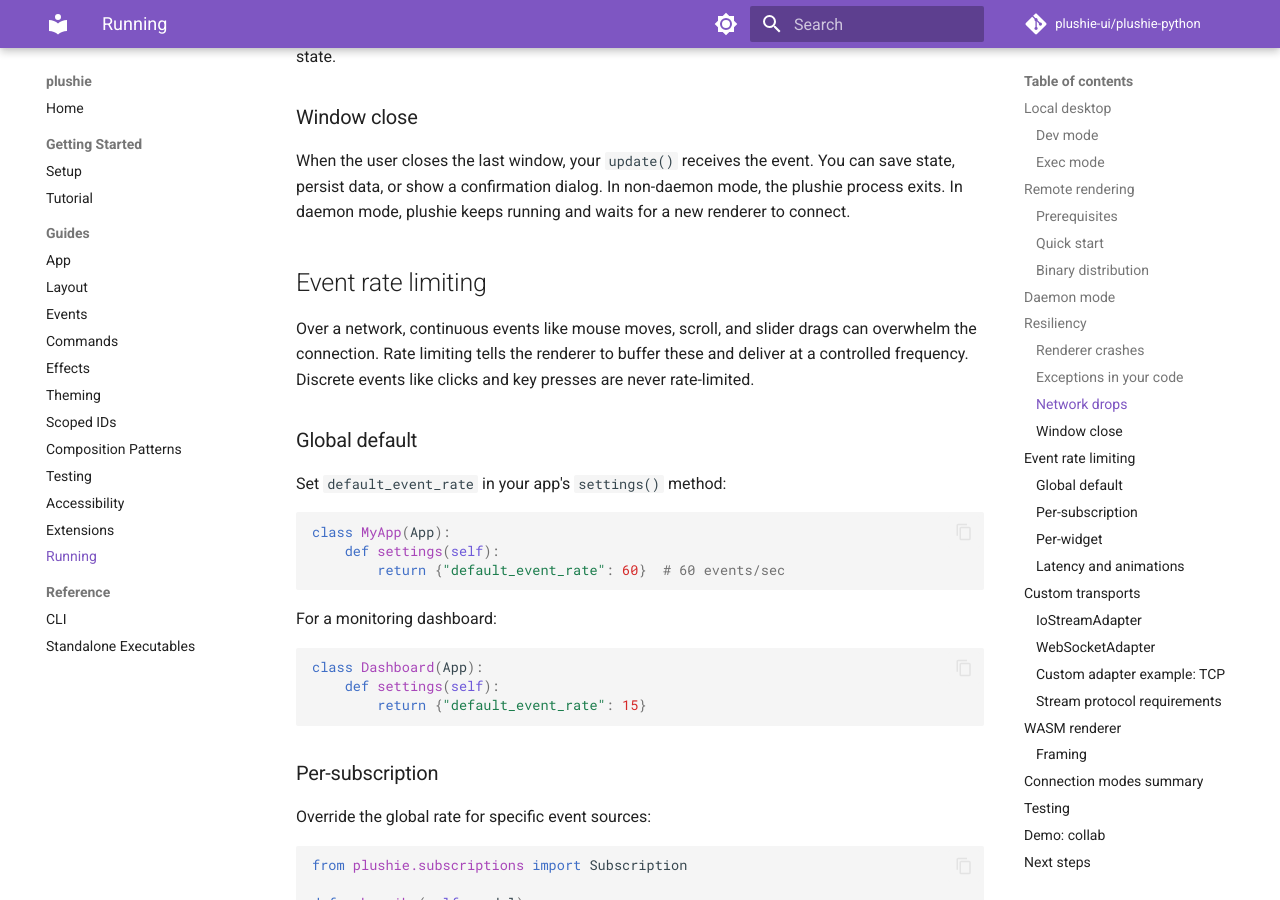
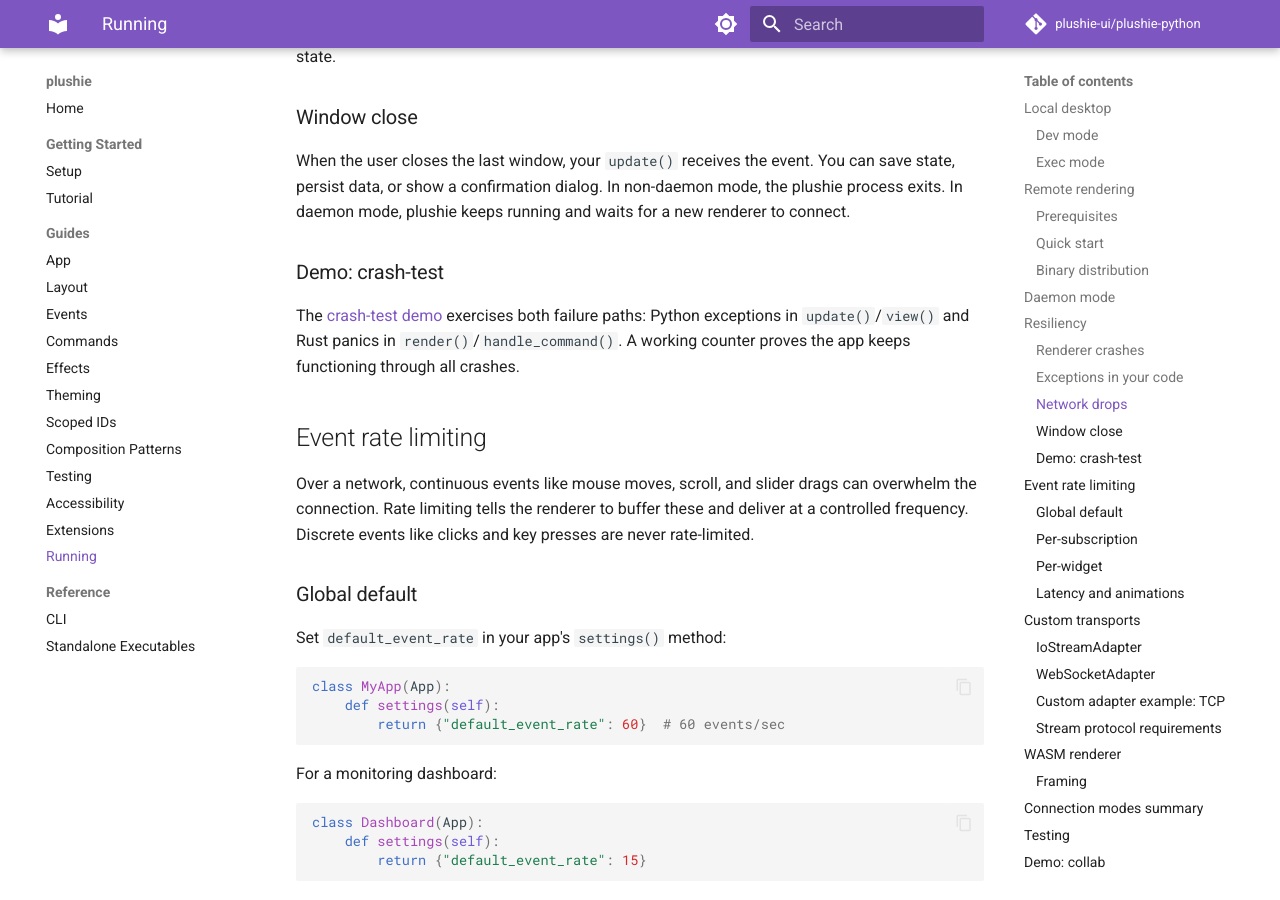
Before and after one commit to plushie-ui/plushie-python, an MkDocs documentation site: the page built from docs/running.md, in a window 1280 px wide and 900 px high, scrolled down 3541 px. Built offline with MkDocs 1.6.1 and Material for MkDocs 9.7.7, drawn with Linux system fonts in a browser that asks for light colours; comment, search, counter and statistics services are not loaded.

Commit message:
docs: link crash-test demo from running.md resiliency section

```diff
--- a/docs/running.md
+++ b/docs/running.md
@@ -172,6 +172,13 @@ When the user closes the last window, your `update()` receives the
 event. You can save state, persist data, or show a confirmation
 dialog. In non-daemon mode, the plushie process exits. In daemon mode,
 plushie keeps running and waits for a new renderer to connect.
+
+### Demo: crash-test
+
+The [crash-test demo](https://github.com/plushie-ui/plushie-demos/tree/main/python/crash-test)
+exercises both failure paths: Python exceptions in `update()`/`view()`
+and Rust panics in `render()`/`handle_command()`. A working counter
+proves the app keeps functioning through all crashes.
 
 
 ## Event rate limiting
```
